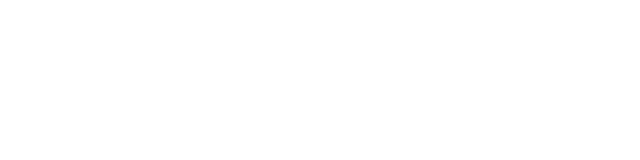
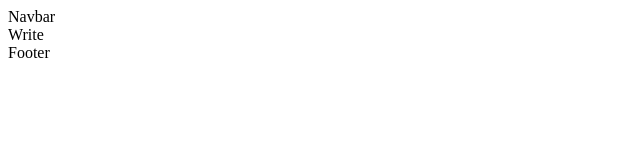
Before and after one commit to KhalilAbbaass/BlogApp-React-MySQL, a React (Create React App) app in the folder client/: page /write in a window 1280 px wide. Shown: the top 160 px of the page, without its empty margins (0-640 px from the left). Built offline with nearby package versions, Linux system fonts and the light colour scheme.

Commit message:
pages and routes

```diff
--- a/client/package.json
+++ b/client/package.json
@@ -8,7 +8,9 @@
     "@testing-library/user-event": "^13.5.0",
     "react": "^18.2.0",
     "react-dom": "^18.2.0",
+    "react-router-dom": "^6.8.1",
     "react-scripts": "5.0.1",
+    "sass": "^1.58.0",
     "web-vitals": "^2.1.4"
   },
   "scripts": {
--- a/client/src/App.js
+++ b/client/src/App.js
@@ -1,9 +1,61 @@
+import {
+  createBrowserRouter,
+  RouterProvider,
+  Outlet,
+} from "react-router-dom";
+import Footer from "./components/Footer";
+import Navbar from "./components/Navbar";
+import Home from "./pages/Home";
+import Login from "./pages/Login";
+import Register from "./pages/Register";
+import Single from "./pages/Single";
+import Write from "./pages/Write";
 
+const Layout = () => {
+  return(
+    <>
+      <Navbar/>
+        <Outlet/>
+      <Footer/>
+    </>
+  );
+};
+
+const router = createBrowserRouter([
+  {
+    path: "/",
+    element: (<Layout/>),
+    children:[
+      {
+          path: "/",
+          element: (<Home/>)
+      },
+      {
+        path: "/post/:id",
+        element: (<Single/>)
+    },
+      {
+      path: "/write",
+      element: (<Write/>)
+      },
+    ]
+  },
+  {
+    path: "/register",
+    element: (<Register/>),
+  },
+  {
+    path: "/login",
+    element: (<Login/>),
+  },
+]);
 
 function App() {
   return (
     <div className="App">
-
+      <div className="container">
+      </div>
+        <RouterProvider router={router} />
     </div>
   );
 }
--- /dev/null
+++ b/client/src/components/Footer.jsx
@@ -0,0 +1,9 @@
+import React from 'react'
+
+const Footer = () => {
+  return (
+    <div>Footer</div>
+  )
+}
+
+export default Footer
--- /dev/null
+++ b/client/src/components/Navbar.jsx
@@ -0,0 +1,9 @@
+import React from 'react'
+
+const Navbar = () => {
+  return (
+    <div>Navbar</div>
+  )
+}
+
+export default Navbar
--- /dev/null
+++ b/client/src/pages/Home.jsx
@@ -0,0 +1,9 @@
+import React from 'react'
+
+const Home = () => {
+  return (
+    <div>Home</div>
+  )
+}
+
+export default Home
--- /dev/null
+++ b/client/src/pages/Login.jsx
@@ -0,0 +1,9 @@
+import React from 'react'
+
+const Login = () => {
+  return (
+    <div>Login</div>
+  )
+}
+
+export default Login
--- /dev/null
+++ b/client/src/pages/Register.jsx
@@ -0,0 +1,9 @@
+import React from 'react'
+
+const Register = () => {
+  return (
+    <div>Register</div>
+  )
+}
+
+export default Register
--- /dev/null
+++ b/client/src/pages/Single.jsx
@@ -0,0 +1,9 @@
+import React from 'react'
+
+const Single = () => {
+  return (
+    <div>Single</div>
+  )
+}
+
+export default Single
--- /dev/null
+++ b/client/src/pages/Write.jsx
@@ -0,0 +1,9 @@
+import React from 'react'
+
+const Write = () => {
+  return (
+    <div>Write</div>
+  )
+}
+
+export default Write
--- /dev/null
+++ b/client/src/style.scss
@@ -0,0 +1,15 @@
+.App{
+
+
+
+
+    .container{
+
+        //login
+
+
+        //register
+
+    }
+
+}
```
Also changed, not shown: 1 other file (tests, documents, lock files or other folders).
